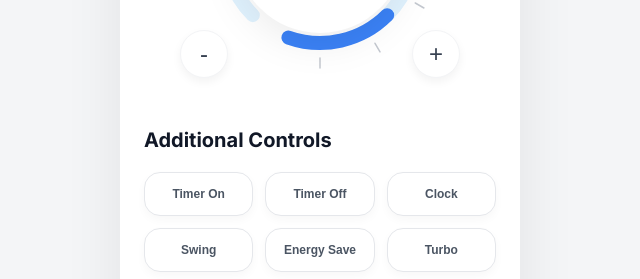
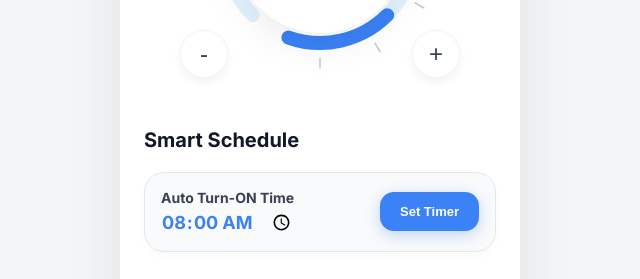
Before and after one commit to akil-07/AC-Modem, a plain HTML site: page UI_Preview.html in a window 1280 px wide. Shown: the part 507-786 px from the top of the page, without its empty margins (320-960 px from the left). Drawn offline with Linux system fonts and the light colour scheme.

Commit message:
Add smart schedule feature UI

```diff
--- a/UI_Preview.html
+++ b/UI_Preview.html
@@ -95,6 +95,23 @@
     .ctrl-btn:hover { background-color: #f9fafb; border-color: #d1d5db; box-shadow: 0 6px 15px rgba(0,0,0,0.05); }
     .ctrl-btn:active { transform: scale(0.96); }
 
+    /* Schedule */
+    .schedule-card {
+      background: #f9fafb; border: 1px solid #e5e7eb; border-radius: 20px; padding: 16px; margin-bottom: 30px;
+      display: flex; justify-content: space-between; align-items: center; box-shadow: 0 4px 10px rgba(0,0,0,0.02);
+    }
+    .schedule-info { display: flex; flex-direction: column; }
+    .schedule-info label { font-size: 14px; font-weight: 700; color: #374151; margin-bottom: 4px; }
+    .schedule-info input[type="time"] {
+      font-family: 'Inter', sans-serif; font-size: 18px; font-weight: 700; color: #3b82f6;
+      border: none; background: transparent; outline: none; cursor: pointer;
+    }
+    .schedule-btn {
+      background: #3b82f6; color: white; border: none; padding: 12px 20px; border-radius: 14px;
+      font-size: 13px; font-weight: 600; cursor: pointer; box-shadow: 0 4px 15px rgba(59, 130, 246, 0.3); transition: all 0.2s;
+    }
+    .schedule-btn:active { transform: scale(0.95); }
+
     /* Toast Notification */
     #toast {
       visibility: hidden; min-width: 200px; background-color: #111827; color: #fff; text-align: center; border-radius: 50px; padding: 12px 24px; position: fixed; z-index: 100; left: 50%; transform: translateX(-50%); bottom: 40px; font-size: 14px; font-weight: 500; opacity: 0; transition: opacity 0.3s, bottom 0.3s; box-shadow: 0 10px 25px rgba(0,0,0,0.2);
@@ -172,6 +189,18 @@
       <button class="temp-btn" onclick="changeTemp(-1)">-</button>
       <button class="temp-btn" onclick="changeTemp(1)">+</button>
     </div>
+  </div>
+
+  <div class="controls-header">
+    <h2>Smart Schedule</h2>
+  </div>
+
+  <div class="schedule-card">
+    <div class="schedule-info">
+      <label>Auto Turn-ON Time</label>
+      <input type="time" id="auto-on-time" value="08:00">
+    </div>
+    <button class="schedule-btn" onclick="setSchedule()">Set Timer</button>
   </div>
 
   <div class="controls-header">
@@ -260,6 +289,19 @@
     showToast(`Mode: ${mode.toUpperCase()}`);
   }
 
+  function setSchedule() {
+    const timeVal = document.getElementById('auto-on-time').value;
+    if(!timeVal) return;
+
+    showToast(`AC Scheduled for ${timeVal}`);
+
+    // Convert time to a format the ESP8266 can parse easily (like HH:MM)
+    fetch(`/schedule?time=${timeVal}`).catch(err => {
+      // Fallback for UI testing
+      !window.location.protocol.includes('http') && console.log(`Triggered: /schedule?time=${timeVal}`);
+    });
+  }
+
   function showToast(msg) {
     const toast = document.getElementById("toast");
     toast.innerText = msg;
```
Also changed, not shown: index.html (+42 -0 lines).
